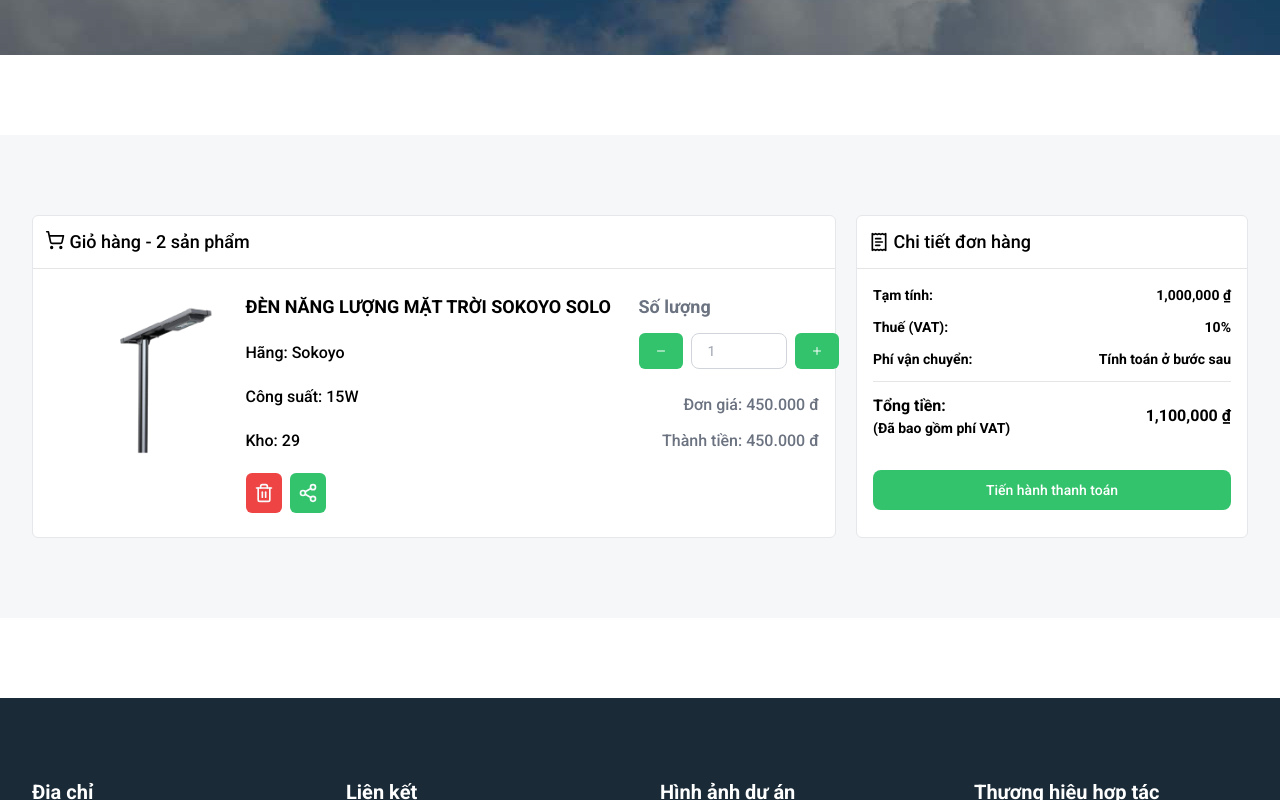
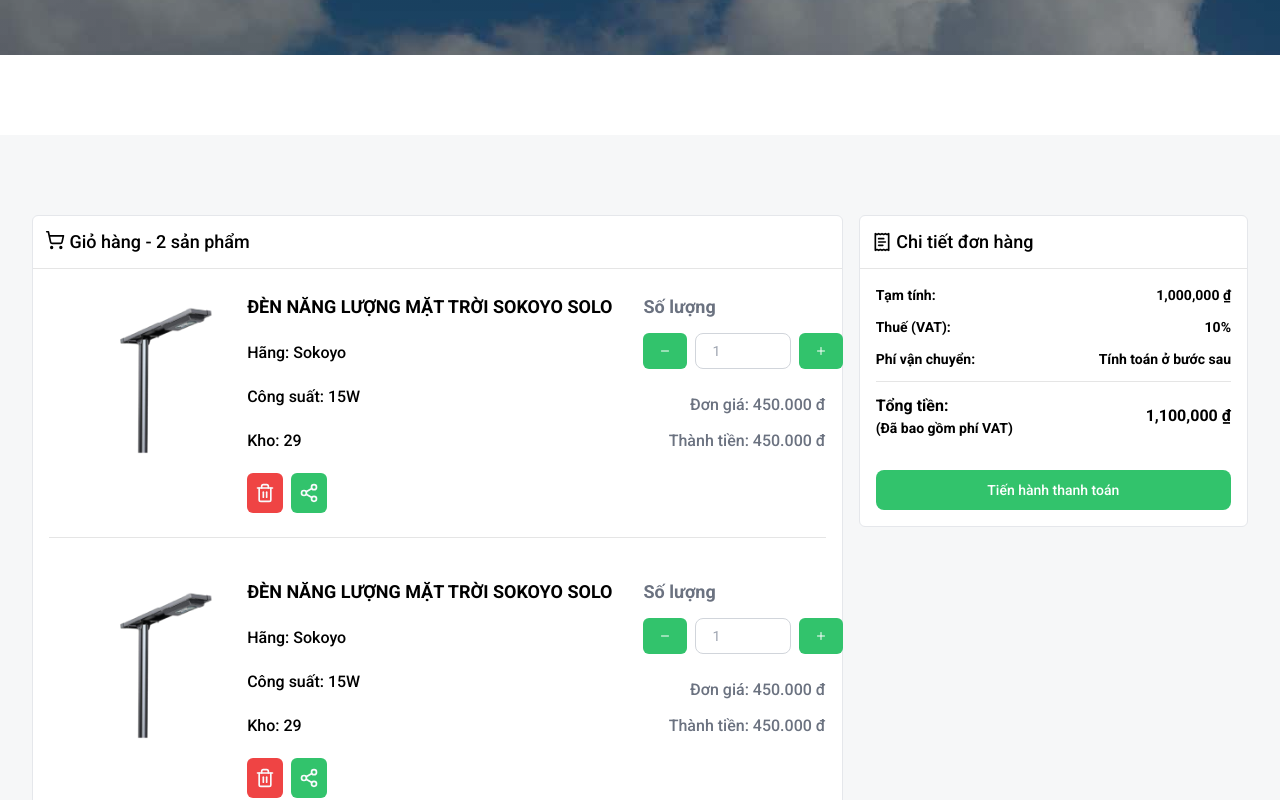
Before and after one commit to lequangnhut/solarbachthinh-fe, a Next.js app: page /carts in a window 1280 px wide. Shown: the part 380-1180 px from the top of the page. Built offline with nearby package versions, Linux system fonts and the light colour scheme; no server answers.

Commit message:
fix: ui cart add product json

```diff
--- a/src/components/commons/PageHeaderLayout.tsx
+++ b/src/components/commons/PageHeaderLayout.tsx
@@ -10,9 +10,9 @@ const PageHeaderLayout = ({ pageTitle, children }: IProps) => {
     <>
       <div className="page-header mx-auto mb-20 bg-cover bg-repeat py-8">
         <div className="container py-20">
-          <h1 className="mb-3 text-6xl font-bold text-white">{pageTitle}</h1>
+          <h1 className="mb-3 text-4xl font-bold text-white md:text-6xl">{pageTitle}</h1>
           <nav aria-label="breadcrumb">
-            <ol className="flex space-x-2 text-lg">
+            <ol className="flex space-x-2 text-base md:text-lg">
               <li className="breadcrumb-item">
                 <Link className="text-white" href="/">
                   Trang chủ
--- a/src/components/headers/mobiles/MobileMainHeader.tsx
+++ b/src/components/headers/mobiles/MobileMainHeader.tsx
@@ -9,7 +9,9 @@ const MobileMainHeader = () => {
           href="/"
           className="flex h-[72px] items-center border-r border-solid border-gray-300 pr-4"
         >
-          <h2 className="m-0 text-2xl font-bold uppercase text-primary">Solar Bách Thịnh</h2>
+          <h2 className="m-0 text-lg font-bold uppercase text-primary md:text-2xl">
+            Solar Bách Thịnh
+          </h2>
         </Link>
 
         <MobileHeaderDrawer />
--- a/src/components/pages/carts/MainCart.tsx
+++ b/src/components/pages/carts/MainCart.tsx
@@ -4,10 +4,14 @@ import CartProducts from './cart-products/CartProducts';
 const MainCart = () => {
   return (
     <div className="bg-[#F6F7F8]">
-      <div className="container py-10">
-        <div className="grid grid-cols-1 gap-5 py-10 md:grid-cols-3">
-          <CartProducts />
-          <CartDetail />
+      <div className="m-3 py-10 md:container">
+        <div className="grid grid-cols-1 space-y-4 py-10 lg:grid-cols-1 xl:grid-cols-3 xl:space-x-4 xl:space-y-0">
+          <div className="xl:col-span-2">
+            <CartProducts />
+          </div>
+          <div className="self-start">
+            <CartDetail />
+          </div>
         </div>
       </div>
     </div>
--- /dev/null
+++ b/src/components/pages/carts/cart-products/CartProductDetail.tsx
@@ -0,0 +1,31 @@
+import Image from 'next/image';
+import CartProductQuantity from './CartProductQuantity';
+import CartProductInformation from './CartProductInformation';
+
+interface IProps {
+  image: string;
+}
+
+const CartProductDetail = ({ image }: IProps) => {
+  return (
+    <div className="mx-auto max-w-screen-lg px-4 py-4">
+      <div className="grid grid-cols-1 gap-4 lg:grid-cols-4">
+        <div className="col-span-1 w-56 p-2 px-0">
+          <Image
+            alt="product-image"
+            className="h-auto w-full"
+            src={image}
+            width={100}
+            height={100}
+          />
+        </div>
+
+        <CartProductInformation />
+        <CartProductQuantity />
+        <hr className="w-full lg:col-span-4" />
+      </div>
+    </div>
+  );
+};
+
+export default CartProductDetail;
--- a/src/components/pages/carts/cart-products/CartProductQuantity.tsx
+++ b/src/components/pages/carts/cart-products/CartProductQuantity.tsx
@@ -28,7 +28,7 @@ const CartProductQuantity = () => {
           </Button>
         </div>
 
-        <div className="space-y-3 text-gray-500 md:place-items-end">
+        <div className="space-y-3 text-gray-500 lg:place-items-end">
           <p className="font-medium">
             <span>Đơn giá:&nbsp;</span>
             <span>450.000 đ</span>
--- a/src/components/pages/carts/cart-products/CartProducts.tsx
+++ b/src/components/pages/carts/cart-products/CartProducts.tsx
@@ -1,9 +1,16 @@
-import Image from 'next/image';
 import { ShoppingCart } from 'lucide-react';
-import CartProductQuantity from './CartProductQuantity';
-import CartProductInformation from './CartProductInformation';
+import CartProductDetail from './CartProductDetail';
 
 const CartProducts = () => {
+  const products = [
+    {
+      image: '/assets/images/products/den-led.png',
+    },
+    {
+      image: '/assets/images/products/den-led.png',
+    },
+  ];
+
   return (
     <div className="rounded-md border border-solid border-gray-200 bg-white md:col-span-2">
       <div>
@@ -14,22 +21,9 @@ const CartProducts = () => {
         <hr className="w-full" />
       </div>
 
-      <div className="mx-auto max-w-screen-lg px-4 py-4">
-        <div className="grid grid-cols-1 gap-4 md:grid-cols-4">
-          <div className="col-span-1 w-56 p-2 px-0">
-            <Image
-              alt="product-image"
-              className="h-auto w-full"
-              src="/assets/images/products/den-led.png"
-              width={100}
-              height={100}
-            />
-          </div>
-
-          <CartProductInformation />
-          <CartProductQuantity />
-        </div>
-      </div>
+      {products.map((product, key) => (
+        <CartProductDetail image={product.image} key={key} />
+      ))}
     </div>
   );
 };
```
